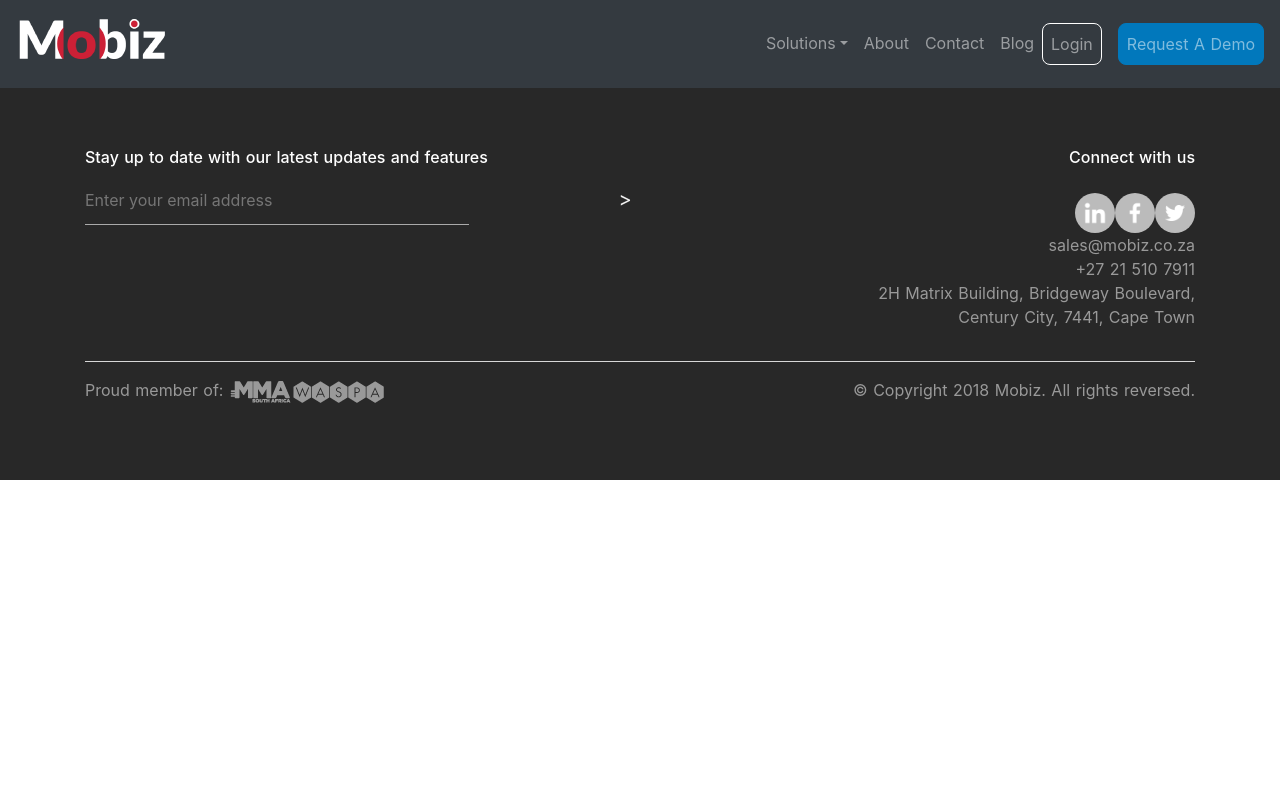
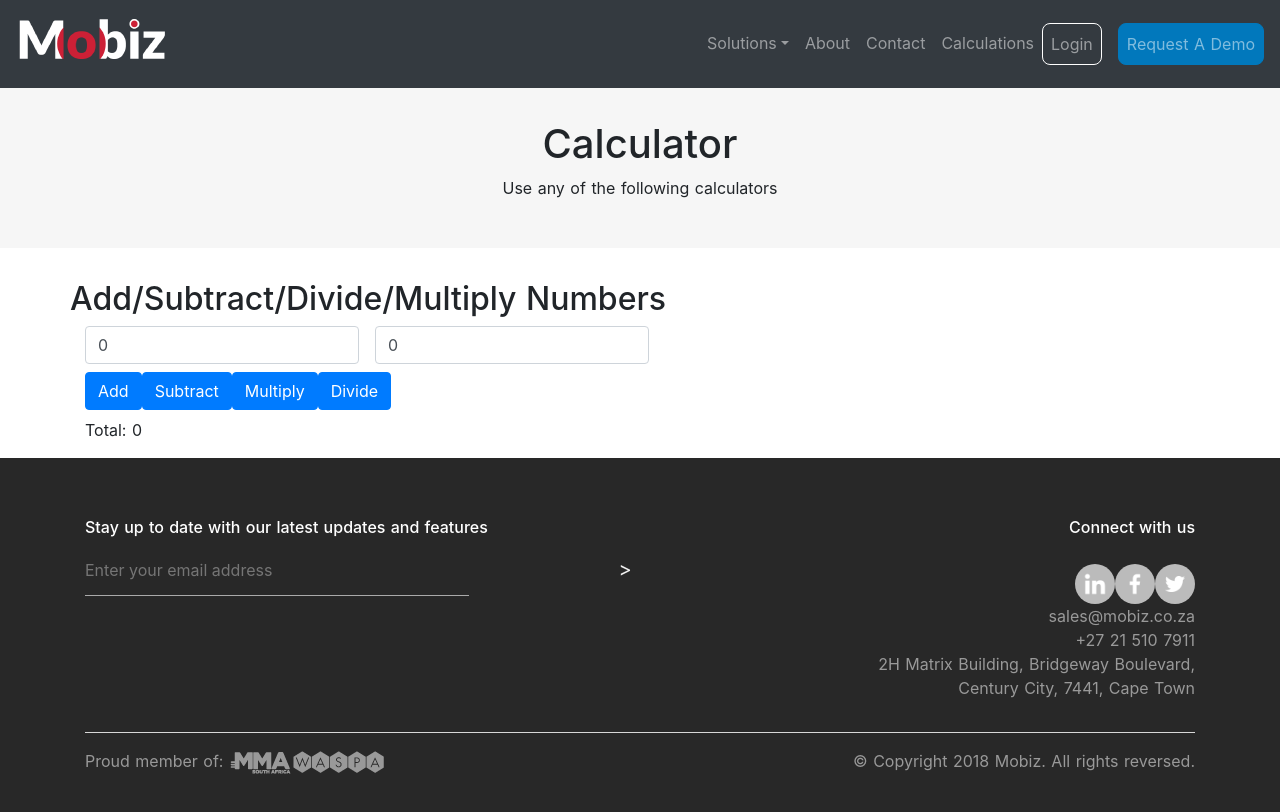
Before and after one commit to sisekoreggie/Nuxt.js-Web-App, a Nuxt app: page /calculations in a window 1280 px wide. Shown: the top 812 px of the page. Built offline with nearby package versions, Linux system fonts and the light colour scheme.

Commit message:
Added calculations page

```diff
--- a/components/header.vue
+++ b/components/header.vue
@@ -18,7 +18,7 @@
 
           <b-nav-item href="/about">About</b-nav-item>
           <b-nav-item href="/contact">Contact</b-nav-item>
-          <b-nav-item href="#">Blog</b-nav-item>
+          <b-nav-item href="/calculations">Calculations</b-nav-item>
           <b-nav-item id="login-button" href="#">Login</b-nav-item>
           <b-nav-item id="demo-request-button" href="/signup">Request A Demo</b-nav-item>
         </b-navbar-nav>
--- /dev/null
+++ b/pages/calculations.vue
@@ -0,0 +1,92 @@
+<template>
+  <div id="calculations">
+    <div class="light-grey-row">
+      <h1>Calculator</h1>
+      <p>Use any of the following calculators</p>
+    </div>
+    <div>
+      <b-container>
+        <b-row>
+          <h2>Add/Subtract/Divide/Multiply Numbers</h2>
+        </b-row>
+        <b-row>
+          <b-col>
+            <form class="form-inline" @submit.prevent="addNumbers">
+              <div class="form-group mb-2">
+                <label for="first-number" class="sr-only">First Number</label>
+                <input
+                  type="number"
+                  v-model="firstNumber"
+                  class="form-control"
+                  id="first-number"
+                  placeholder="First Number"
+                />
+              </div>
+              <div class="form-group mx-sm-3 mb-2">
+                <label for="second-number" class="sr-only">Second Number</label>
+                <input
+                  type="number"
+                  v-model="secondNumber"
+                  class="form-control"
+                  id="second-number"
+                  placeholder="Second Number"
+                />
+              </div>
+            </form>
+          </b-col>
+        </b-row>
+        <b-row>
+          <b-col>
+            <div>
+              <button v-on:click="addNumbers" class="btn btn-primary mb-2">Add</button>
+              <button v-on:click="subtractNumbers" class="btn btn-primary mb-2">Subtract</button>
+              <button v-on:click="multiplyNumbers" class="btn btn-primary mb-2">Multiply</button>
+              <button v-on:click="divideNumbers" class="btn btn-primary mb-2">Divide</button>
+            </div>
+          </b-col>
+        </b-row>
+        <b-row>
+          <b-col>
+            <p>Total: {{this.total}}</p>
+          </b-col>
+        </b-row>
+      </b-container>
+    </div>
+  </div>
+</template>
+
+<script>
+export default {
+  name: 'Calculations',
+  data() {
+    return {
+      firstNumber: 0,
+      secondNumber: 0,
+      total: 0
+    }
+  },
+  head() {
+    return {
+      title: `Calculations | ${process.env.BasePageTitle}`
+    }
+  },
+  methods: {
+    addNumbers() {
+      this.total = parseInt(this.firstNumber) + parseInt(this.secondNumber)
+      return this.total
+    },
+    subtractNumbers() {
+      this.total = parseInt(this.firstNumber) - parseInt(this.secondNumber)
+      return this.total
+    },
+    multiplyNumbers() {
+      this.total = parseInt(this.firstNumber) * parseInt(this.secondNumber)
+      return this.total
+    },
+    divideNumbers() {
+      this.total = parseInt(this.firstNumber) / parseInt(this.secondNumber)
+      return this.total
+    }
+  }
+}
+</script>
```
